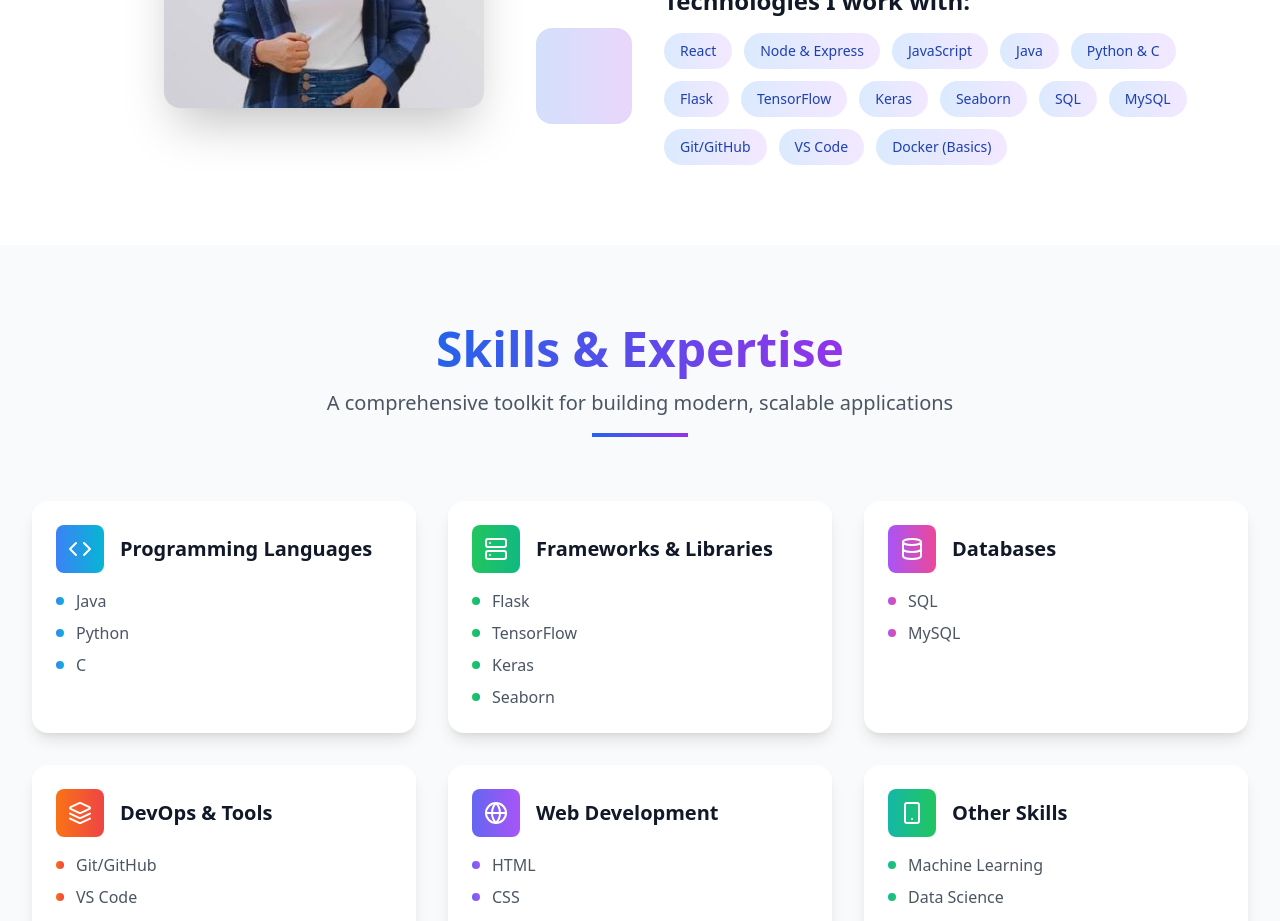
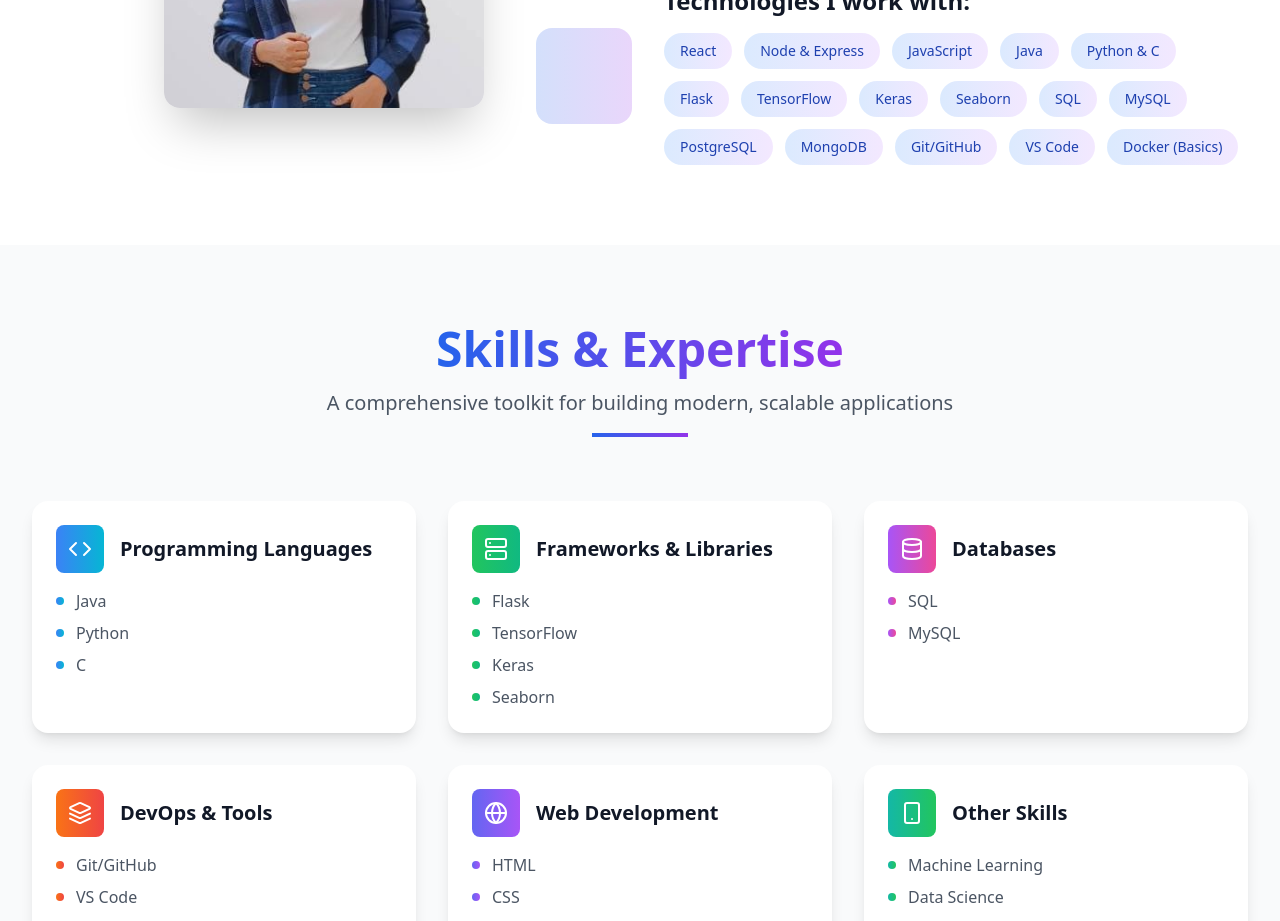
Before and after one commit to Patelananya/portfolio2, a React (Vite) app: page / in a window 1280 px wide. Shown: the part 1280-2201 px from the top of the page. Built offline with nearby package versions, Linux system fonts and the light colour scheme.

Commit message:
Add PostgreSQL and MongoDB to skills list

```diff
--- a/src/components/About.tsx
+++ b/src/components/About.tsx
@@ -8,7 +8,7 @@ const About: React.FC = () => {
   const skills = [
     'React', 'Node & Express', 'JavaScript', 'Java', 'Python & C', 'Flask',
     'TensorFlow', 'Keras', 'Seaborn',
-    'SQL', 'MySQL',
+    'SQL', 'MySQL', 'PostgreSQL', 'MongoDB',
     'Git/GitHub', 'VS Code', 'Docker (Basics)'
   ];
 
```
